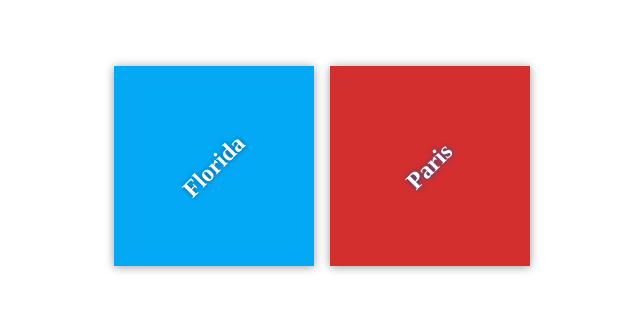
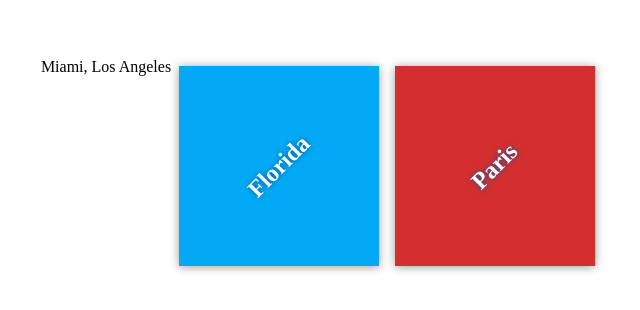
Before and after one commit to abhayy-jain/my-travel-plans, a plain HTML site: page index.html in a window 1280 px wide. Shown: the part 234-544 px from the top of the page, without its empty margins (318-958 px from the left). Drawn offline with Linux system fonts and the light colour scheme; files that its build step writes are made by us from their sources.

Commit message:
Add starting destinations

```diff
--- a/index.html
+++ b/index.html
@@ -10,6 +10,7 @@
 
     <div class="container">
         <div class="destination-container">
+            Miami, Los Angeles
             <div class="destination" id="florida">
                 <h2>Florida</h2>
             </div>
```
